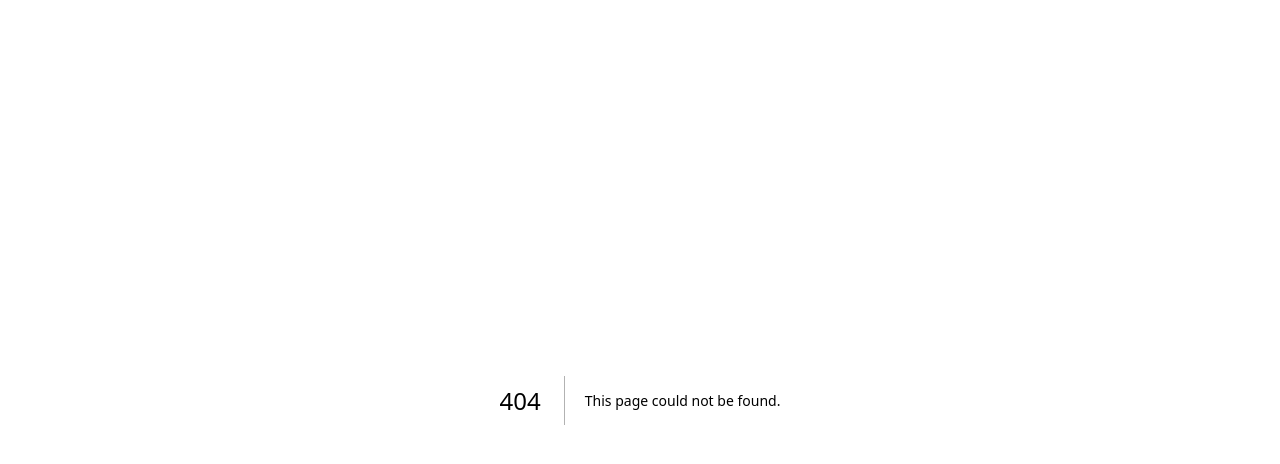
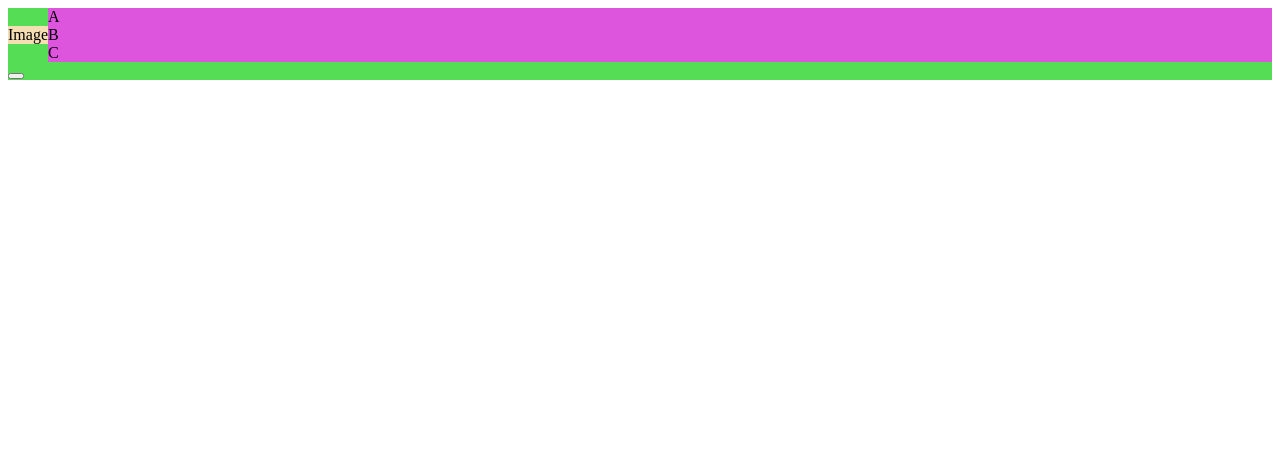
Before and after one commit to qyryalien/Serene_Sip, a Next.js app in the folder FrontEnd/serene-sip/: page /sign-in in a window 1280 px wide. Before the commit this address had no page. Shown: the top 464 px of the page. Built offline with nearby package versions, Linux system fonts and the light colour scheme.

Commit message:
create page Sign-In and Header component

```diff
--- /dev/null
+++ b/FrontEnd/serene-sip/app/sign-in/page.tsx
@@ -0,0 +1,9 @@
+import Header from "../../components/Header/Header";
+
+export default function SignIn() {
+    return (
+        <>
+            <Header />
+        </>
+    )
+}
--- /dev/null
+++ b/FrontEnd/serene-sip/components/Header/Header.scss
@@ -0,0 +1,67 @@
+.header {
+    background-color: #5d5;
+
+    &__container {
+        max-width: 1320px;
+        display: flex;
+        align-items: center;
+        justify-content: space-between;
+    }
+
+    &__logo {
+        background-color: wheat;
+
+    }
+
+    &__right-side {
+        background-color: #d55;
+        flex: 1 1 auto;
+    }
+}
+
+.right-side {
+    background-color: #d5d;
+
+    &__links {}
+
+    &__icons {}
+
+    &__button {}
+}
+
+//===========================================================//======================================================
+
+// .header {
+//     background-color: #5d5;
+
+//     &.container {
+//         max-width: 1320px;
+//         display: flex;
+//         align-items: center;
+//         justify-content: space-between;
+//     }
+
+//     &.logo {
+//         background-color: wheat;
+//     }
+
+//     &.righSide {
+//         background-color: #d55;
+//         flex: 1 1 auto;
+//     }
+// }
+
+// .rightSide {
+//     background-color: #d5d;
+
+//     &.links {
+//         font-weight: 900;
+//     }
+
+//     &__icons {}
+
+//     &__button {}
+// }
+
+
+//======================================================//======================================================
--- /dev/null
+++ b/FrontEnd/serene-sip/components/Header/Header.tsx
@@ -0,0 +1,44 @@
+// import style from "./Header.module.scss";
+import "./Header.scss";
+// import { stylesConverter } from "./t.js";
+
+export default function Header() {
+    return (
+        // <header className={style.header}>
+        //     <div className={`${style.header} ${style.container}`}>
+        //         <div className={`${style.header} ${style.logo}`}>Image</div>
+        //         {/* <div className={`${`${style.header} ${style.rightSide}`} ${style.rightSide}`}> */}
+        //         <div className={`${style.header} ${style.rightSide} ${style.rightSide}`}>
+        //             <div className={`${style.rightSide} ${style.links}`}>A</div>
+        //             <div className={`${style.rightSide} ${style.icons}`}>B</div>
+        //             <div className={`${style.rightSide} ${style.button}`}>C</div>
+        //         </div>
+        //     </div>
+        // </header>
+
+        //    <header className={stylesConverter["header"]}>
+        //         <div className={stylesConverter["header__container"]}>
+        //             <div className={stylesConverter["header__logo"]}>Image</div>
+        //             <div className={`${stylesConverter["header__right-side"]} ${stylesConverter["right-side"]}`}>
+        //                 <div className="right-side__links">A</div>
+        //                 <div className="right-side__icons">B</div>
+        //                 <div className="right-side__button">C</div>
+        //             </div>
+        //         </div>
+        //         <button></button>
+        //     </header>
+
+        <header className="header">
+            <div className="header__container">
+                <div className="header__logo">Image</div>
+                <div className="header__right-side right-side">
+                    <div className="right-side__links">A</div>
+                    <div className="right-side__icons">B</div>
+                    <div className="right-side__button">C</div>
+                </div>
+            </div>
+            <button></button>
+        </header>
+    )
+
+}
```
